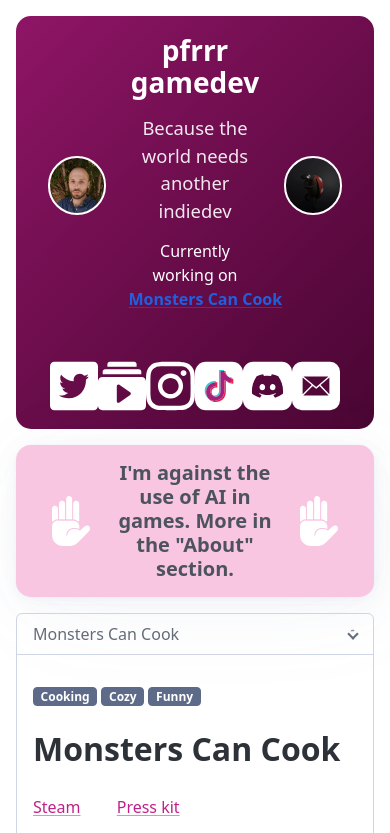
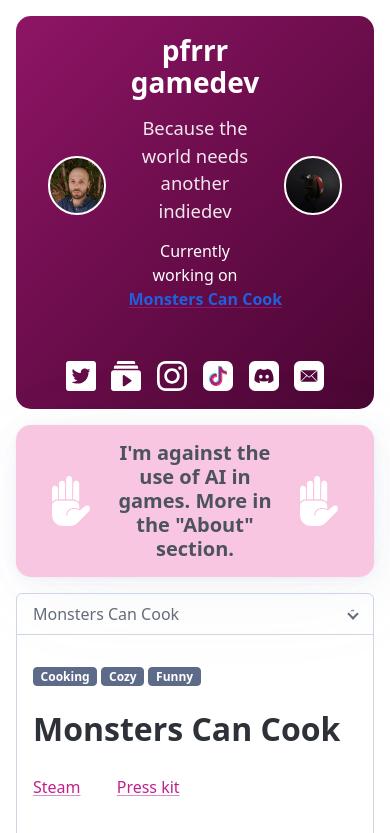
Before and after one commit to pfrrr/pfrrr.github.io, a plain HTML site: page index.html in a window 390 px wide. Shown: the top 833 px of the page. Drawn offline with Linux system fonts and the light colour scheme.

Commit message:
Fix social media links look for mobile phones

```diff
--- a/index.html
+++ b/index.html
@@ -25,30 +25,30 @@
                     </div>
                 </div>
                 <div class="row" style="margin-top: 24px;">
-                    <div class="col-lg-2"></div>
-                    <div class="col-12 col-lg-8">
+                    <div class="col-lg-4"></div>
+                    <div class="col-12 col-lg-4">
                         <div style="display: flex; justify-content: space-evenly;">
                             <a href="https://x.com/devpfrrr">
-                                <img src="./img/twitter.svg" alt="X" style="height: 50px">
+                                <img src="./img/twitter.svg" alt="X" style="height: 30px">
                             </a>
                             <a href="https://www.youtube.com/@devpfrrr">
-                                <img src="./img/youtube.svg" alt="YouTube" style="height: 50px">
+                                <img src="./img/youtube.svg" alt="YouTube" style="height: 30px">
                             </a>
                             <a href="https://www.instagram.com/pfrrr_gamedev/">
-                                <img src="./img/instagram.svg" alt="Instagram" style="height: 50px">
+                                <img src="./img/instagram.svg" alt="Instagram" style="height: 30px">
                             </a>
                             <a href="https://www.tiktok.com/@pfrrr_gamedev">
-                                <img src="./img/tiktok.svg" alt="TikTok" style="height: 50px">
+                                <img src="./img/tiktok.svg" alt="TikTok" style="height: 30px">
                             </a>
                             <a href="https://discord.gg/Mue5Xxxgtz">
-                                <img src="./img/discord.svg" alt="Discord" style="height: 50px">
+                                <img src="./img/discord.svg" alt="Discord" style="height: 30px">
                             </a>
                             <a href="mailto:devpfrrr@gmail.com">
-                                <img src="./img/email.svg" alt="Discord" style="height: 50px">
+                                <img src="./img/email.svg" alt="Discord" style="height: 30px">
                             </a>
                         </div>
                     </div>
-                    <div class="col-lg-2"></div>
+                    <div class="col-lg-4"></div>
                 </div>
 
                 <!-- <h1>Welcome to pfrrr homepage!</h1>
```
